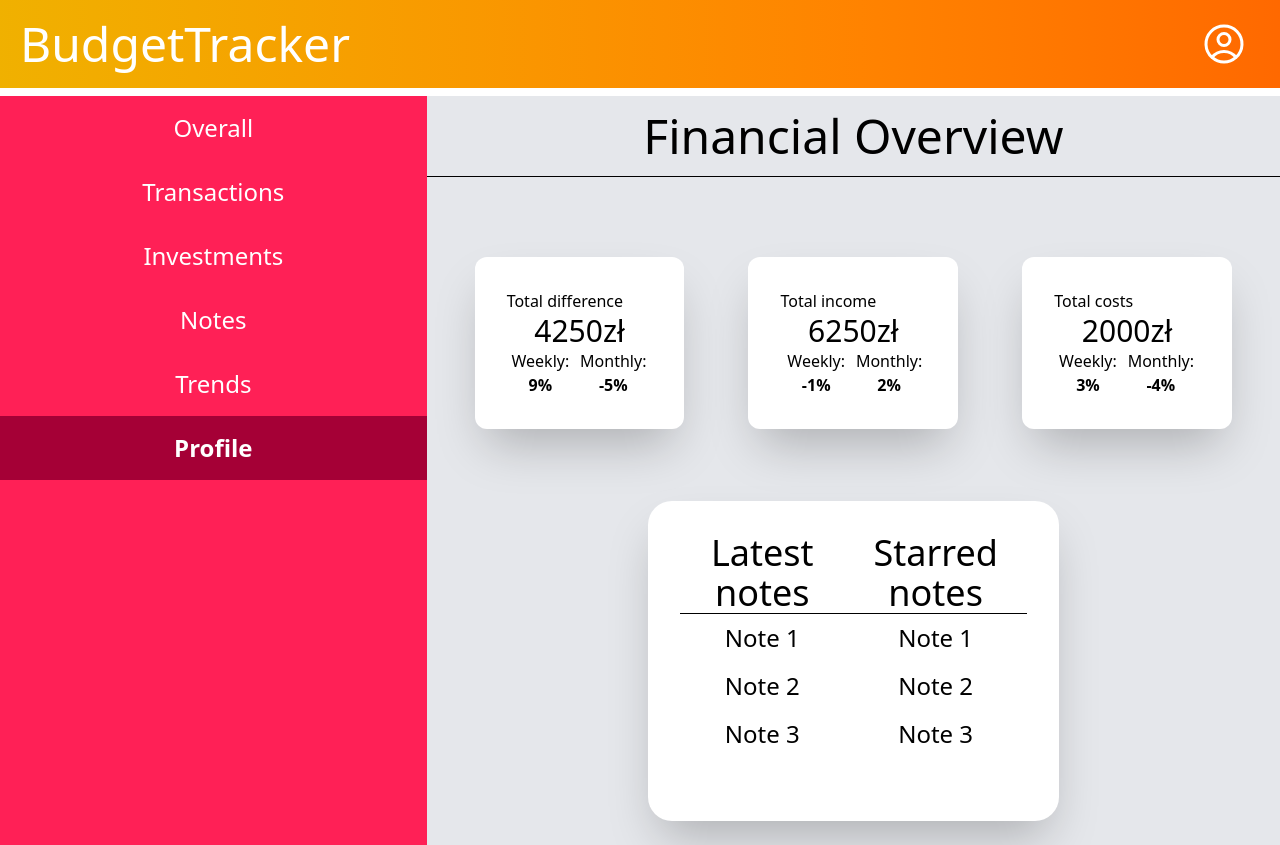
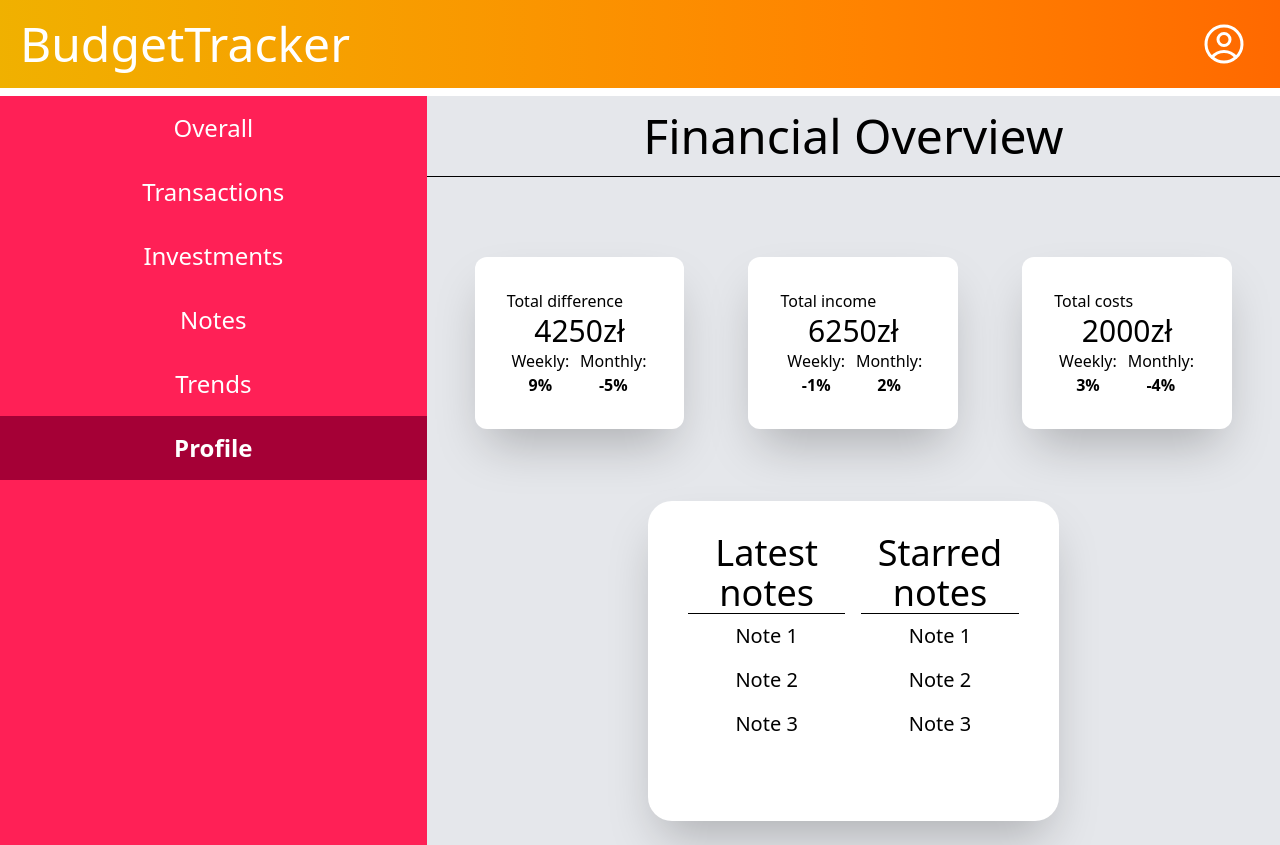
Before and after one commit to LisZLisowni2/budget-tracker, a React (Vite) app in the folder frontend/: page /dashboard/overall in a window 1280 px wide. Built offline with nearby package versions, Linux system fonts and the light colour scheme; no server answers.

Commit message:
Final version of notes style in overview

```diff
--- a/frontend/src/components/Dashboard/Overall.tsx
+++ b/frontend/src/components/Dashboard/Overall.tsx
@@ -46,20 +46,20 @@ export default function Overall() {
                 <StatsItem title="Total costs" value={ 2000 } currency="zł" weekDiff={ 3 } monthDiff={ -4 } />
             </div>
             <div className="flex max-sm:flex-col justify-evenly lg:w-full *:bg-white">
-                <div className="text-xl lg:text-2xl h-80 p-8 m-2 shadow-2xl lg:w-1/2 rounded-3xl flex justify-between">
-                    <div className="overflow-auto">
+                <div className="text-xl lg:text-2xl h-80 p-8 m-2 shadow-2xl lg:w-1/2 rounded-3xl flex justify-between overflow-hidden">
+                    <div className="overflow-auto w-1/2 mx-2 h-80">
                         <h2 className="text-3xl lg:text-4xl">Latest notes</h2>
                         <hr />
-                        <ul className="*:p-2">
+                        <ul className="*:p-2 text-xl">
                             <li>Note 1</li>
                             <li>Note 2</li>
                             <li>Note 3</li>
                         </ul>
                     </div>
-                    <div className="overflow-auto">
+                    <div className="overflow-auto w-1/2 mx-2 h-80">
                         <h2 className="text-3xl lg:text-4xl">Starred notes</h2>
                         <hr />
-                        <ul className="*:p-2">
+                        <ul className="*:p-2 text-xl">
                             <li>Note 1</li>
                             <li>Note 2</li>
                             <li>Note 3</li>
```
